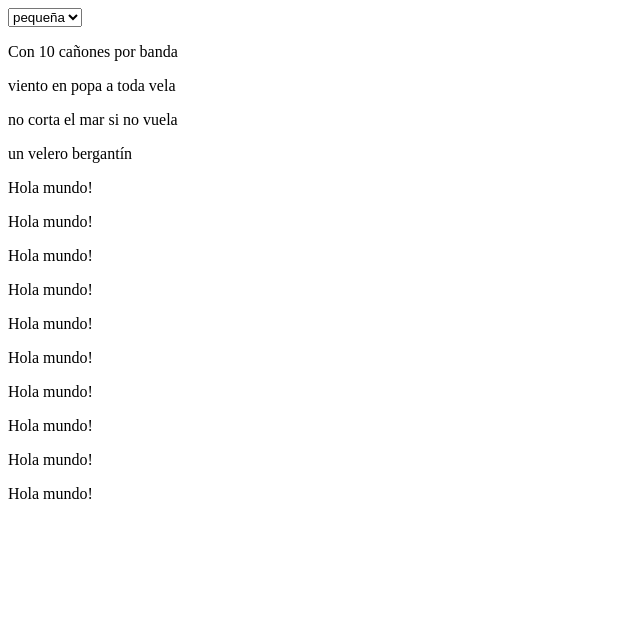
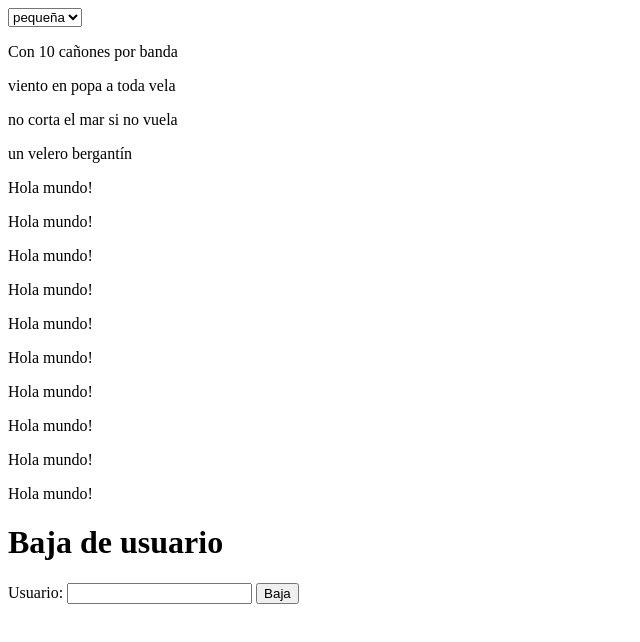
Before and after one commit to Rodolfofyto/js_02ejercicios, a plain HTML site: page ejemp3.html in a window 1280 px wide. Shown: the whole page, without its empty margins (0-640 px from the left). Drawn offline with Linux system fonts and the light colour scheme.

Commit message:
probado los ejemplos

```diff
--- a/ejemp3.html
+++ b/ejemp3.html
@@ -1,16 +1,18 @@
 <!DOCTYPE html>
 <html lang="en">
+
 <head>
     <meta charset="UTF-8">
     <meta http-equiv="X-UA-Compatible" content="IE=edge">
     <meta name="viewport" content="width=device-width, initial-scale=1.0">
     <title>Document</title>
 </head>
+
 <body>
     <select onchange="document.body.style.fontSize=this.value;">
-    <option value="8px">pequeña</option>
-    <option value="12px">mediana</option>
-    <option value="20px">grande</option>
+        <option value="8px">pequeña</option>
+        <option value="12px">mediana</option>
+        <option value="20px">grande</option>
     </select>
 
     <p>Con 10 cañones por banda</p>
@@ -21,8 +23,24 @@
 
     <script>
         // crea 10 párrafos
-        for(var i=0; i<10; i++)
-        document.write('<p>Hola mundo!</p>');
+        for (var i = 0; i < 10; i++)
+            document.write('<p>Hola mundo!</p>');
     </script>
+    <script>
+        function confirmar() {
+            if (confirm('Seguro?'))
+                formulario.submit();
+        }
+    </script>
+
+    <h1>Baja de usuario</h1>
+
+    <form method="post" id="formulario">
+        <label>Usuario:</label>
+        <input type="text" name="usuario" />
+        <input type="button" value="Baja" onclick="confirmar();" />
+    </form>
+
 </body>
+
 </html>
```
